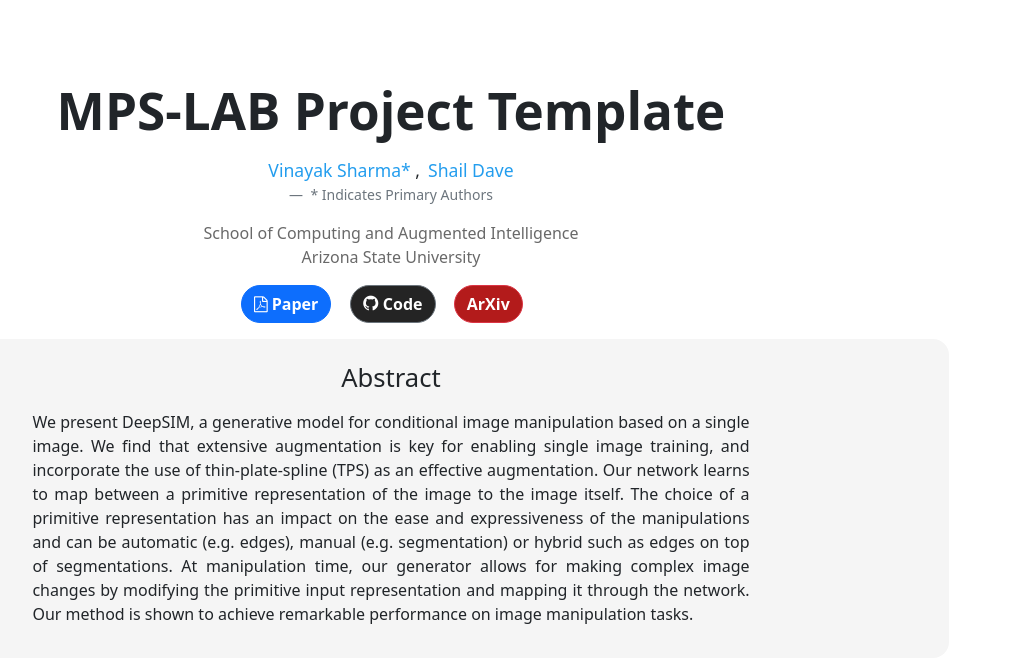
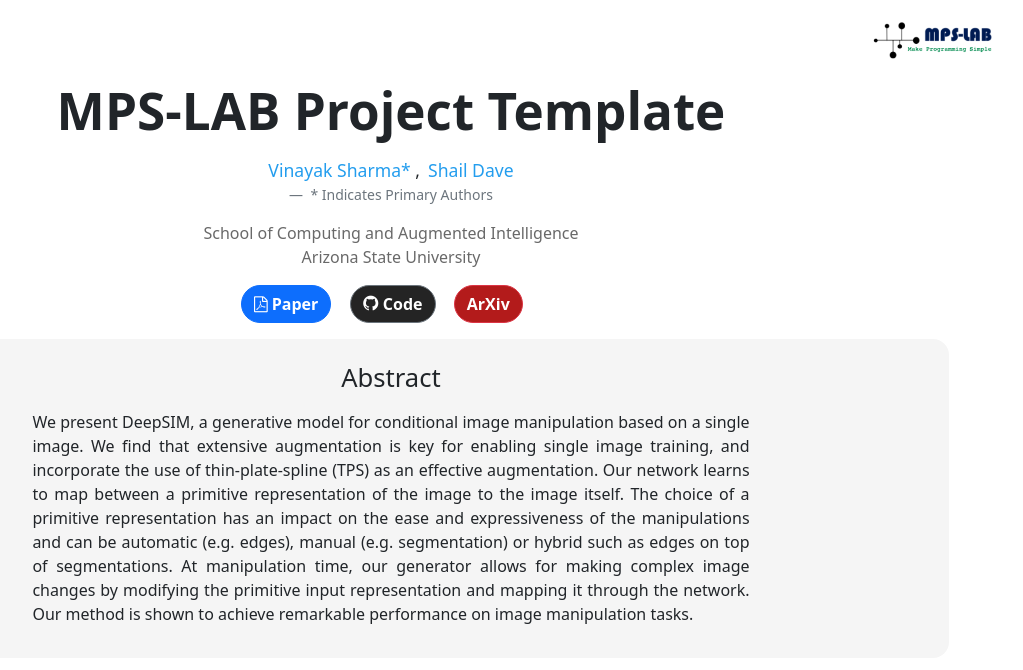
Before and after one commit to MPSLab-ASU/Paper_Page_Template, a Jekyll site: the page built from index.html, in a window 1280 px wide. Shown: the top 670 px of the page, without its empty margins (249-1272 px from the left). Built offline with Jekyll 4.4.1, drawn with Linux system fonts in a browser that asks for light colours; formulas are drawn with MathJax 3; a style sheet for code colours, icons or effects is not loaded; grey boxes are pictures that could not be loaded.

Commit message:
Fixed image assets

```diff
--- a/_layouts/default.html
+++ b/_layouts/default.html
@@ -15,7 +15,7 @@
     <nav class="navbar fixed-top navbar-light ">
         <div class="container-fluid">
           <a class="navbar-brand" href="#"></a>
-           <a class="navbar-brand" href="https://labs.engineering.asu.edu/mps-lab/"><img src="{{site.url}}/images/mps_logo_nobg.png" alt="" width="130"  class="d-inline-block align-text-top"></a>
+           <a class="navbar-brand" href="https://labs.engineering.asu.edu/mps-lab/"><img src="assets/images/mps_logo_nobg.png" alt="" width="130"  class="d-inline-block align-text-top"></a>
           </a>
         </div>
       </nav>
```
Also changed, not shown: README.md.
